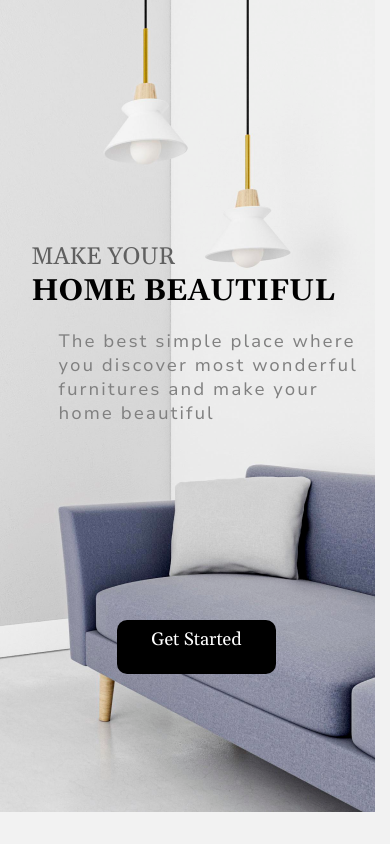
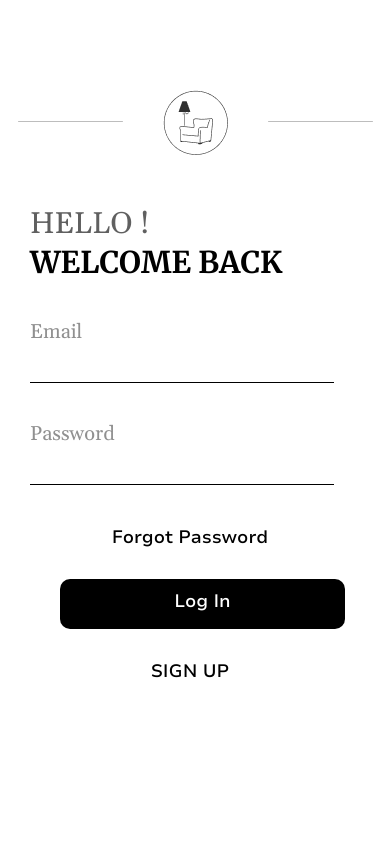
Before and after one commit to SidhardhJoe/FurniStore, a React Native app: screen /Home in a window 390 px wide. Built offline with nearby package versions, Linux system fonts and the light colour scheme; no server answers.

Commit message:
Firebase Authentication

```diff
--- a/Config.js
+++ /dev/null
@@ -1 +0,0 @@
-import firebase from 'firebase/compat/app';
--- a/Navigation.js
+++ b/Navigation.js
@@ -19,6 +19,7 @@ import ChairPage from './Screen/TopBarIconPages/ChairPage';
 import LampPage from './Screen/TopBarIconPages/LampPage';
 import SofaPage from './Screen/TopBarIconPages/SofaPage';
 import TablePage from './Screen/TopBarIconPages/TablePage';
+import useAuth from './hooks/useAuth';
 
 
 const Stack = createNativeStackNavigator();
@@ -34,41 +35,48 @@ const LoadFonts = () => {
   })
 }
 
-function TabScreen() {
-  return (
-    <Stack.Navigator screenOptions={{ headerShown: false }}>
-      <Stack.Screen name="Page1" component={Page1} />
-      <Stack.Screen name='Page2' component={Page2} />
-      <Stack.Screen name='SignUp' component={Signup} />
-      <Stack.Screen name='BottomNav' component={BottomNav} />
-      <Stack.Screen name='SearchPage' component={SearchPage} />
-      <Stack.Screen name='CartPage' component={CartPage} />
-      <Stack.Screen name='OrderPage' component={OrderPage}/>
-      <Stack.Screen name='PaymentPage' component={PaymentPage}/>
-      <Stack.Screen name='ReviewPage' component={ReviewPage}/>
-      <Stack.Screen name='SettingsPage' component={SettingsPage}/>
-      <Stack.Screen name='ShippingPage' component={ShippingPage}/>
-      <Stack.Screen name='ProductPage' component={ProductPage}/>
-      <Stack.Screen name='BedPage' component={BedPage}/>
-      <Stack.Screen name='ChairPage' component={ChairPage}/>
-      <Stack.Screen name='LampPage' component={LampPage}/>
-      <Stack.Screen name='SofaPage' component={SofaPage}/>
-      <Stack.Screen name='TablePage' component={TablePage}/>
-    </Stack.Navigator>
-  );
-}
 
 const Navigation = () => {
   const [loaded] = LoadFonts();
+  const { user } = useAuth();
 
   if (!loaded) {
     return null;
+  } if (user) {
+    return (
+      <NavigationContainer>
+        <Stack.Navigator screenOptions={{ headerShown: false }} initialRouteName='BottomNav'>
+
+          <Stack.Screen name='BottomNav' component={BottomNav} />
+          <Stack.Screen name='SearchPage' component={SearchPage} />
+          <Stack.Screen name='CartPage' component={CartPage} />
+          <Stack.Screen name='OrderPage' component={OrderPage} />
+          <Stack.Screen name='PaymentPage' component={PaymentPage} />
+          <Stack.Screen name='ReviewPage' component={ReviewPage} />
+          <Stack.Screen name='SettingsPage' component={SettingsPage} />
+          <Stack.Screen name='ShippingPage' component={ShippingPage} />
+          <Stack.Screen name='ProductPage' component={ProductPage} />
+          <Stack.Screen name='BedPage' component={BedPage} />
+          <Stack.Screen name='ChairPage' component={ChairPage} />
+          <Stack.Screen name='LampPage' component={LampPage} />
+          <Stack.Screen name='SofaPage' component={SofaPage} />
+          <Stack.Screen name='TablePage' component={TablePage} />
+
+        </Stack.Navigator>
+      </NavigationContainer>
+    )
+  } else {
+    return (
+      <NavigationContainer>
+        <Stack.Navigator screenOptions={{ headerShown: false }} initialRouteName='Page2'>
+          <Stack.Screen name="Page1" component={Page1} />
+          <Stack.Screen name='Page2' component={Page2} />
+          <Stack.Screen name='SignUp' component={Signup} />
+        </Stack.Navigator>
+      </NavigationContainer>
+    );
   }
-  return (
-    <NavigationContainer>
-      <TabScreen />
-    </NavigationContainer>
-  );
+
 };
 
 export default Navigation;
--- a/Screen/Favourite.js
+++ b/Screen/Favourite.js
@@ -37,7 +37,7 @@ const styles = StyleSheet.create({
   view1: {
     flexDirection: "row",
     justifyContent: "space-between",
-    marginTop: "15%"
+    // marginTop: "15%"
   },
   headertext: {
     fontFamily: "MerriweatherBold",
--- a/Screen/Home.js
+++ b/Screen/Home.js
@@ -74,7 +74,7 @@ const styles = StyleSheet.create({
     backgroundColor: "#FFFFFF"
   },
   mainbar: {
-    marginTop: "10%",
+    // marginTop: "10%",
     height: 70,
     width: "100%",
     flexDirection: "row",
--- a/Screen/Page2.js
+++ b/Screen/Page2.js
@@ -1,11 +1,24 @@
 import { StyleSheet, Text, View, Image, TextInput, TouchableOpacity } from 'react-native'
-import React from 'react'
+import React, {useState} from 'react'
 import { StatusBar } from 'expo-status-bar'
 import { useNavigation } from '@react-navigation/native';
+import { signInWithEmailAndPassword } from 'firebase/auth';
+import { auth } from '../config/Firebase';
 
 
 const Page2 = () => {
     const { navigate } = useNavigation();
+    const [email, setEmail] = useState('');
+    const [password, setPassword] = useState('');
+    const handleSubmit = async () => {
+        if (email && password) {
+            try {
+                await signInWithEmailAndPassword(auth, email, password);
+            } catch (err) {
+                console.log('got error: ', err.message);
+            }
+        }
+    }
     return (
         <View style={styles.container}>
             <StatusBar style="dark" />
@@ -25,6 +38,8 @@ const Page2 = () => {
                     <Text style={styles.emailtext}>Email</Text>
 
                     <TextInput
+                    value={email}
+                    onChangeText={value => setEmail(value)}
                     autoCapitalize='none'
 
                     />
@@ -32,6 +47,8 @@ const Page2 = () => {
                 <View style={styles.passbox}>
                     <Text style={styles.passtext}>Password</Text>
                     <TextInput
+                    value={password}
+                    onChangeText={value=>setPassword(value)}
                     secureTextEntry
                      />
                 </View>
@@ -41,7 +58,7 @@ const Page2 = () => {
                     </TouchableOpacity>
                 </View>
                 <View style={styles.login}>
-                    <TouchableOpacity onPress={() => navigate('BottomNav')}>
+                    <TouchableOpacity onPress={handleSubmit}>
                         <Text style={styles.logintext}>Log In</Text>
                     </TouchableOpacity>
                 </View>
--- a/Screen/ProductPage.js
+++ b/Screen/ProductPage.js
@@ -54,7 +54,7 @@ const styles = StyleSheet.create({
   },
   coverimage: {
     width: 364,
-    height: 500,
+    height: 450,
     marginLeft: 20,
     borderBottomLeftRadius: 100
   },
--- a/Screen/Signup.js
+++ b/Screen/Signup.js
@@ -1,13 +1,40 @@
 import { StyleSheet, Text, View, Image, TextInput, KeyboardAvoidingView, Platform } from 'react-native'
-import React from 'react'
+import React, { useState } from 'react'
 import { StatusBar } from 'expo-status-bar'
 import { TouchableOpacity } from 'react-native'
 import { useNavigation } from '@react-navigation/native';
+import { createUserWithEmailAndPassword, validatePassword } from 'firebase/auth';
+import { auth } from '../config/Firebase';
 
 
-const Signup = ({ email, setEmail, password, setPassword, isLogin, setIsLogin, handleAuthentication }) => {
+const Signup = () => {
     const { navigate } = useNavigation();
     const keyboardVerticalOffset = Platform.OS === 'android' ? 100 : 0;
+    const [email, setEmail] = useState('');
+    const [password, setPassword] = useState('');
+
+    const handleSubmit = async () => {
+        if (email && password) {
+            try {
+                await createUserWithEmailAndPassword(auth, email, password);
+            } catch (err) {
+                console.log('got error: ', err.message);
+            }
+        }
+    }
+    // const buttonPress = () => {
+    //     navigate('BottomNav')
+    // }
+
+    // const twoActions=()=>{
+    //     handleSubmit();
+    //     buttonPress();
+    // }
+
+
+
+
+
     return (
         < KeyboardAvoidingView style={styles.container}
             behavior='position'
@@ -30,7 +57,7 @@ const Signup = ({ email, setEmail, password, setPassword, isLogin, setIsLogin, h
                     <Text style={styles.nametext}>Email</Text>
                     <TextInput
                         value={email}
-                        onChangeText={setEmail}
+                        onChangeText={value => setEmail(value)}
                         autoCapitalize='none'
                     />
                 </View>
@@ -38,7 +65,7 @@ const Signup = ({ email, setEmail, password, setPassword, isLogin, setIsLogin, h
                     <Text style={styles.nametext}>Password</Text>
                     <TextInput
                         value={password}
-                        onChangeText={setPassword}
+                        onChangeText={value => setPassword(value)}
                         secureTextEntry />
                 </View>
                 <View style={styles.namebox}
@@ -51,7 +78,7 @@ const Signup = ({ email, setEmail, password, setPassword, isLogin, setIsLogin, h
                 </View>
             </View>
             <View style={styles.signupbox2}>
-                <TouchableOpacity onPress={() => navigate('BottomNav')}>
+                <TouchableOpacity onPress={handleSubmit}>
                     <Text style={styles.signuptext1}>Sign Up</Text>
                 </TouchableOpacity>
             </View>
--- /dev/null
+++ b/config/Firebase.js
@@ -0,0 +1,20 @@
+// Import the functions you need from the SDKs you need
+import { initializeApp } from "firebase/app";
+// TODO: Add SDKs for Firebase products that you want to use
+// https://firebase.google.com/docs/web/setup#available-libraries
+
+import {getAuth} from 'firebase/auth'
+// Your web app's Firebase configuration
+const firebaseConfig = {
+  apiKey: "AIzaSyDce23J808QMfEcg8uK-fi11GriQnNFxU4",
+  authDomain: "furnistore-a235c.firebaseapp.com",
+  projectId: "furnistore-a235c",
+  storageBucket: "furnistore-a235c.appspot.com",
+  messagingSenderId: "478713563038",
+  appId: "1:478713563038:web:e1e0f4e419605c7e89f88f"
+};
+
+// Initialize Firebase
+const app = initializeApp(firebaseConfig);
+
+export const auth = getAuth(app)
--- /dev/null
+++ b/hooks/useAuth.js
@@ -0,0 +1,20 @@
+import { View, Text } from 'react-native'
+import React, { useEffect, useState } from 'react'
+
+import { onAuthStateChanged } from 'firebase/auth'
+import { auth } from '../config/Firebase'
+
+export default function useAuth() {
+    const [user, setUser] = useState(null)
+    useEffect(() => {
+        const unsub = onAuthStateChanged(auth, user => {
+            console.log('got user: ', user)
+            if (user) {
+                setUser(user);
+            } else {
+                setUser(null)
+            }
+        })
+    })
+    return { user }
+}
```
Also changed, not shown: Screen/Profile.js (+7 -2 lines).
